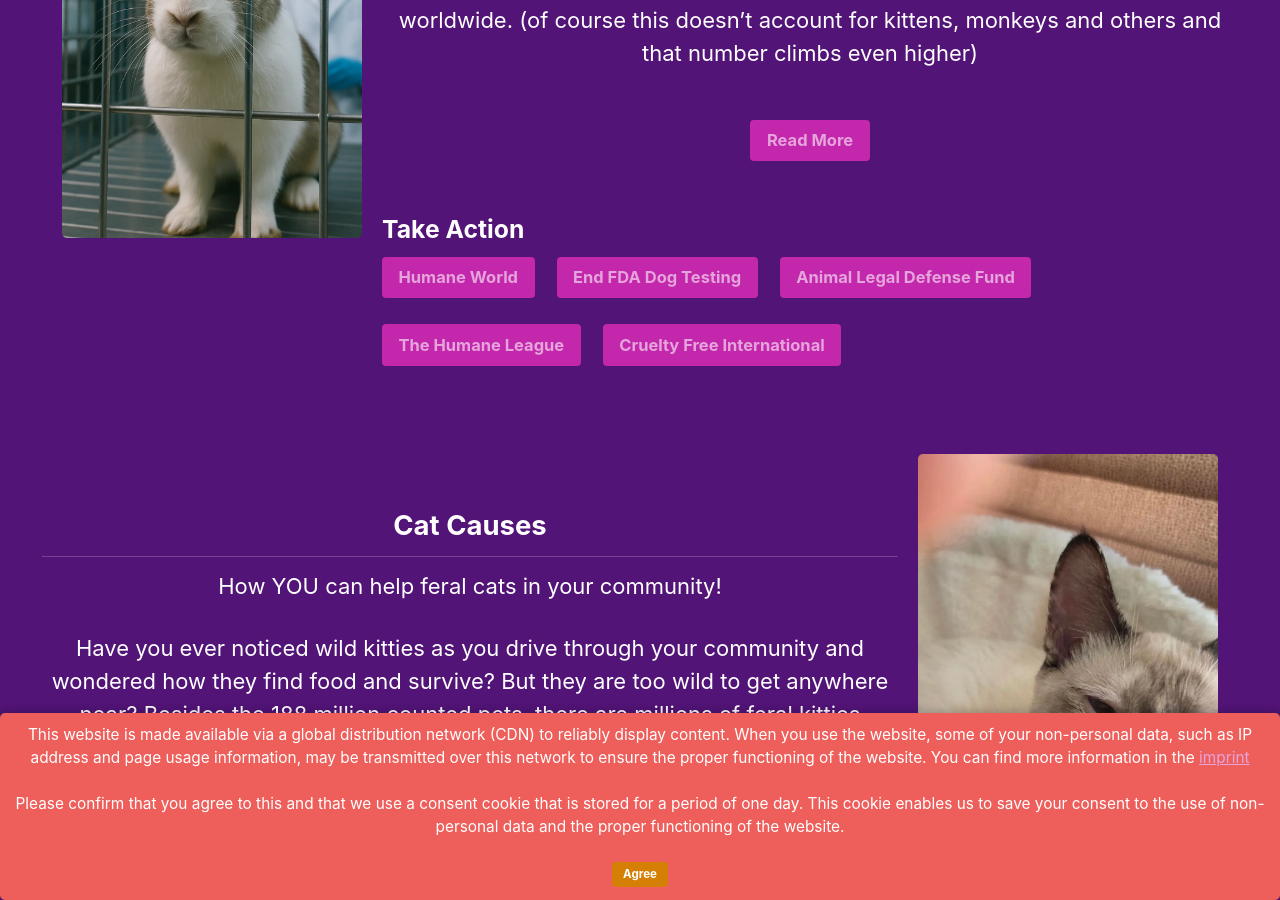
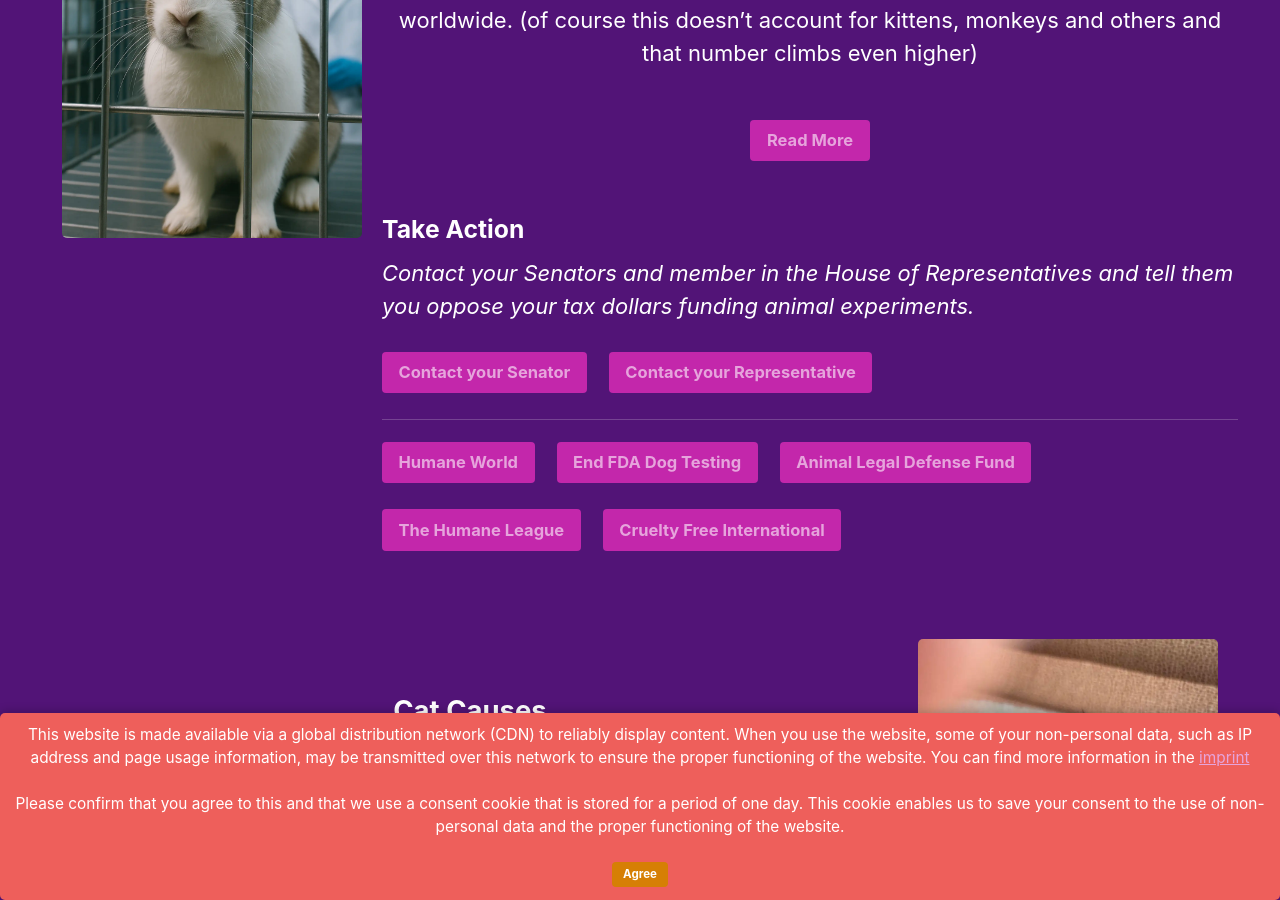
Before and after one commit to perstarke-webdev/puppps-by-joan, a Jekyll site: the page built from _pages/initiatives.html, in a window 1280 px wide and 900 px high, scrolled down 2156 px. Built offline with Jekyll 4.4.1, drawn with Linux system fonts in a browser that asks for light colours; cached includes are drawn as plain includes.

Commit message:
launch prep

```diff
--- a/_config.yml
+++ b/_config.yml
@@ -40,21 +40,21 @@ footer:
     - label: "Email"
       icon: "fa fa-envelope"
       url: "mailto: info@PUPPPS.us"
-    - label: "LinkedIn"
-      icon: "fab fa-linkedin"
-      url: "https://www.linkedin.com/in/joan-gilmour-coughlan-1b94b97a/"
-    - label: "X/Twitter"
-      icon: "fab fa-x-twitter"
-      url: "https://twitter.com/PUPPPS"
-    - label: "Facebook"
-      icon: "fab fa-facebook"
-      url: "https://www.facebook.com/PUPPPS"
+    # - label: "LinkedIn"
+    #   icon: "fab fa-linkedin"
+    #   url: "https://www.linkedin.com/in/joan-gilmour-coughlan-1b94b97a/"
+    # - label: "X/Twitter"
+    #   icon: "fab fa-x-twitter"
+    #   url: "https://twitter.com/PUPPPS"
+    # - label: "Facebook"
+    #   icon: "fab fa-facebook"
+    #   url: "https://www.facebook.com/PUPPPS"
     - label: "GitHub"
       icon: "fab fa-github"
       # url: "https://github.com/perstarke-webdev"
-    - label: "Instagram"
-      icon: "fab fa-instagram"
-      url: "https://www.instagram.com/PUPPPS"
+    # - label: "Instagram"
+    #   icon: "fab fa-instagram"
+    #   url: "https://www.instagram.com/PUPPPS"
     - label: "YouTube"
       icon: "fab fa-youtube"
       # url: "https://www.youtube.com/channel/UCG2Ndo4IEH8Fa0oIv2FBRMA"
--- a/_pages/contact.html
+++ b/_pages/contact.html
@@ -28,12 +28,14 @@ excerpt: "Whether you have a story to share, a question about the project, or an
 <div class="notice--info" style="margin-top: 2rem;" data-aos="fade-up">
     <h1>
         <i class="fas fa-share-alt"></i>
-        &nbsp;Follow along on socials:
+        &nbsp;Follow along on socials: Coming soon.
     </h1>
+    <!--
     <div class="social-links" style="display: flex; justify-content: center; gap: 1rem; margin-top: 1rem;">
         <a href="https://www.facebook.com/PUPPPS" target="_blank" rel="noopener noreferrer" aria-label="Facebook"><i class="fab fa-facebook fa-2x"></i></a>
         <a href="https://www.instagram.com/PUPPPS" target="_blank" rel="noopener noreferrer" aria-label="Instagram"><i class="fab fa-instagram fa-2x"></i></a>
         <a href="https://twitter.com/PUPPPS" target="_blank" rel="noopener noreferrer" aria-label="X/Twitter"><i class="fab fa-x-twitter fa-2x"></i></a>
         <a href="https://www.linkedin.com/in/joan-gilmour-coughlan-1b94b97a/" target="_blank" rel="noopener noreferrer" aria-label="LinkedIn"><i class="fab fa-linkedin fa-2x"></i></a>
     </div>
+-->
 </div>
--- a/_pages/home.html
+++ b/_pages/home.html
@@ -69,7 +69,11 @@ header:
         <ul>
             <li><strong>📅 October 4, 2025:</strong> Book Launch Event — in celebration of World Animal Day</li>
             <li><strong>🐾 October 18, 2025:</strong> <a href="https://www.scarrittfoundation.org/fur-ball2025" target="_blank" rel="noopener noreferrer">Scarritt Foundation Fur Ball</a></li>
-            <li><strong>📚 October 26, 2025:</strong> Scandalous Tails Yappy Hour & Book Signing at The Henry, Arcadia Location, 4455 Camelback, Phoenix, 11:00am to 1:00pm. Pups welcome! Please <a href="tel:9257877212" target="_blank" rel="noopener noreferrer">RSVP: Text 925 787 7212</a></li>
+            <li><strong>📚 October 26, 2025:</strong> Scandalous Tails Yappy Hour & Book Signing at The Henry, Arcadia Location, 4455 Camelback, Phoenix, 11:00am to 1:00pm. Pups welcome! Please <a href="tel:9257877212" target="_blank" rel="noopener noreferrer">RSVP: Text 925 787 7212</a>.
+              <ul>
+                <li><a href="/assets/images/Invite Scandalous Tails Yappy Hour Book Signing.jpg" target="_blank">View Invite - looking forward to meet you there!</a></li>
+              </ul>
+            </li>
             <li><strong>🎙️ January 2026:</strong> First podcast episode releases</li>
             <li><strong>🧠 2026 and beyond:</strong> New episodes, community features, and action projects</li>
         </ul>
--- a/_pages/initiatives.html
+++ b/_pages/initiatives.html
@@ -131,6 +131,12 @@ excerpt: "Change doesn't have to start big. These initiatives show how local act
         </div>
         <div class="link-section-desktop">
             <h3>Take Action</h3>
+            <p><em>Contact your Senators and member in the House of Representatives and tell them you oppose your tax dollars funding animal experiments.</em></p>
+            <div class="link-buttons">
+                <a href="https://www.senate.gov/senators/senators-contact.htm" class="btn btn--primary" target="_blank" rel="noopener noreferrer">Contact your Senator</a>
+                <a href="https://www.house.gov/representatives/find-your-representative" class="btn btn--primary" target="_blank" rel="noopener noreferrer">Contact your Representative</a>
+            </div>
+            <hr>
             <div class="link-buttons">
                 <a href="https://www.humaneworld.org/en" class="btn btn--primary" target="_blank" rel="noopener noreferrer">Humane World</a>
                 <a href="https://www.change.org/p/tell-us-fda-and-drwoodcockfda-to-cutfdaredtape-abolish-cruel-wasteful-fda-dog-testing-requirements" class="btn btn--primary" target="_blank" rel="noopener noreferrer">End FDA Dog Testing</a>
@@ -160,6 +166,12 @@ excerpt: "Change doesn't have to start big. These initiatives show how local act
     </div>
     <div class="link-section">
         <h3>Take Action</h3>
+        <p><em>Contact your Senators and member in the House of Representatives and tell them you oppose your tax dollars funding animal experiments.</em></p>
+        <div class="link-buttons">
+            <a href="https://www.senate.gov/senators/senators-contact.htm" class="btn btn--primary" target="_blank" rel="noopener noreferrer">Contact your Senator</a>
+            <a href="https://www.house.gov/representatives/find-your-representative" class="btn btn--primary" target="_blank" rel="noopener noreferrer">Contact your Representative</a>
+        </div>
+        <hr>
         <div class="link-buttons">
             <a href="https://www.humaneworld.org/en" class="btn btn--primary" target="_blank" rel="noopener noreferrer">Humane World</a>
             <a href="https://www.change.org/p/tell-us-fda-and-drwoodcockfda-to-cutfdaredtape-abolish-cruel-wasteful-fda-dog-testing-requirements" class="btn btn--primary" target="_blank" rel="noopener noreferrer">End FDA Dog Testing</a>
```
Also changed, not shown: assets/images/Invite Scandalous Tails Yappy Hour Book Signing.jpg (added), 3 other files.
